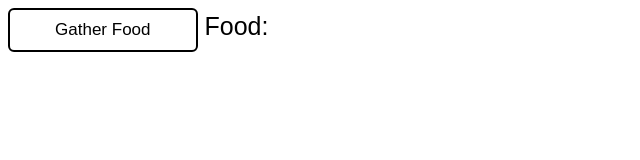
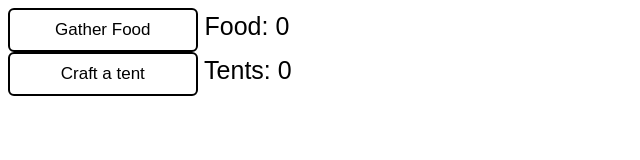
Before and after one commit to 0noca/incrementalGameJS, a plain HTML site: page index.html in a window 1280 px wide. Shown: the whole page, without its empty margins (0-640 px from the left). Drawn offline with Linux system fonts and the light colour scheme.

Commit message:
Added a craft tent function to craft tents

```diff
--- a/index.html
+++ b/index.html
@@ -9,8 +9,14 @@
 </head>
 <body>
     <div>
-        <button id="foodButton" onClick="earnFood()">Gather Food</button>
+        <button onClick="earnFood()">Gather Food</button>
         Food: <span id="food"></span>
+        <br>
+    </div>
+
+    <div>
+        <button onClick="craftTent()">Craft a tent</button>
+        Tents: <span id="tent"></span>
         <br>
     </div>
 </body>
--- a/main.js
+++ b/main.js
@@ -6,6 +6,14 @@ var food = {
 
 var skins = {
     total: 0,
+}
+
+var tent = {
+    total:0,
+    require: {
+        food:2,
+        skins:2,
+    }
 }
 
 /*
@@ -20,13 +28,12 @@ var piety = 0;
 var metal = 0;
 */
 
-var tent = {
-    total:0,
-    require: {
-        wood:2,
-        skins:2,
-    }
-}
+function load() {
+    document.getElementById("tent").innerHTML = prettify(tent.total);
+    document.getElementById("food").innerHTML = prettify(food.total);
+};
+
+window.onLoad = load();
 
 function probability(n) {
     return Math.random() < n;
@@ -46,7 +53,17 @@ function earnFood(){
         document.getElementById("food").innerHTML = prettify(food.total);
 };
 
-function createBUilding
+function craftTent(){
+    if (food.total && skins.total >= tent.require.food && tent.require.skins){
+        tent.total = tent.total + 1
+        skins.total = skins.total - tent.require.skins
+        food.total = food.total - tent.require.food
+        console.log("Crafted a tent")
+        document.getElementById("tent").innerHTML = prettify(tent.total);
+        document.getElementById("food").innerHTML = prettify(food.total);
+    } else
+        console.log("You don't have enough materials to craft a tent");
+};
 
 /*
 function earnWood(number){
@@ -57,4 +74,4 @@ function earnWood(number){
 function earnStone(number){
     stone = stone + number;
     document.getElementById("stone").innerHTML = prettify(stone);
-};*/
+}; */
```
Also changed, not shown: save.js (+3 -5 lines).
